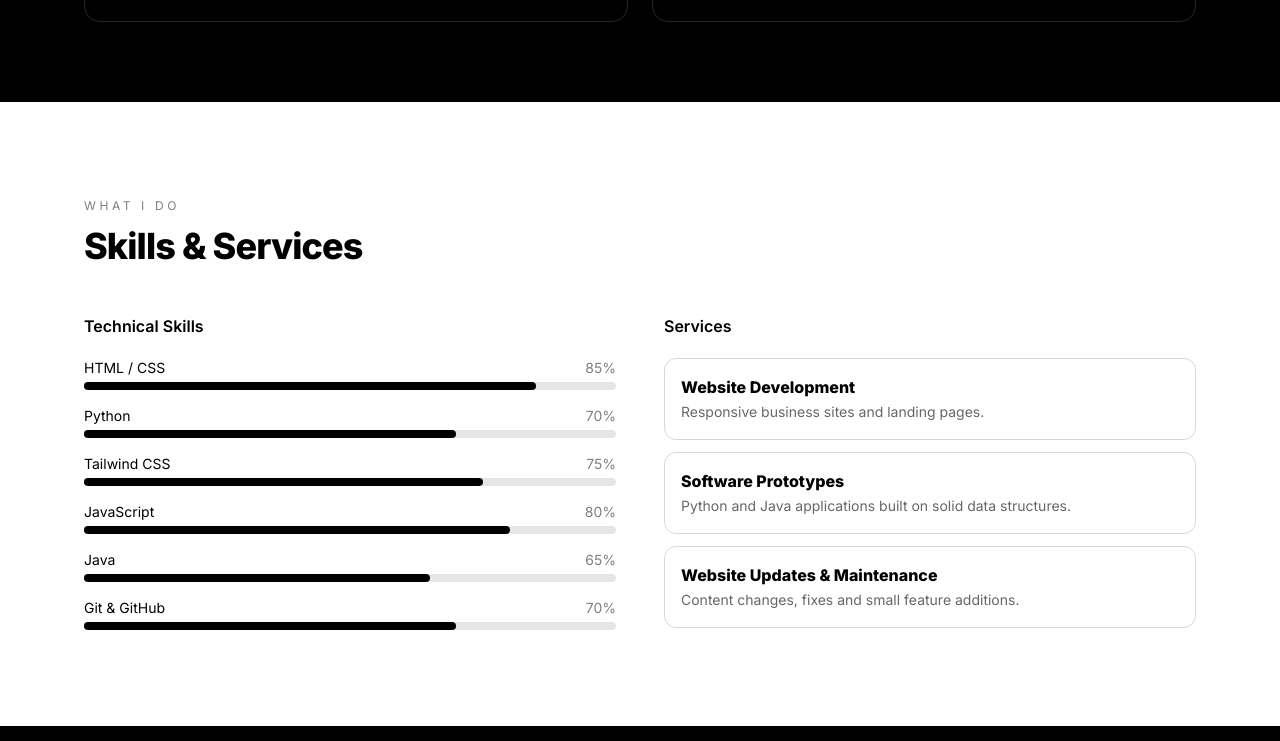
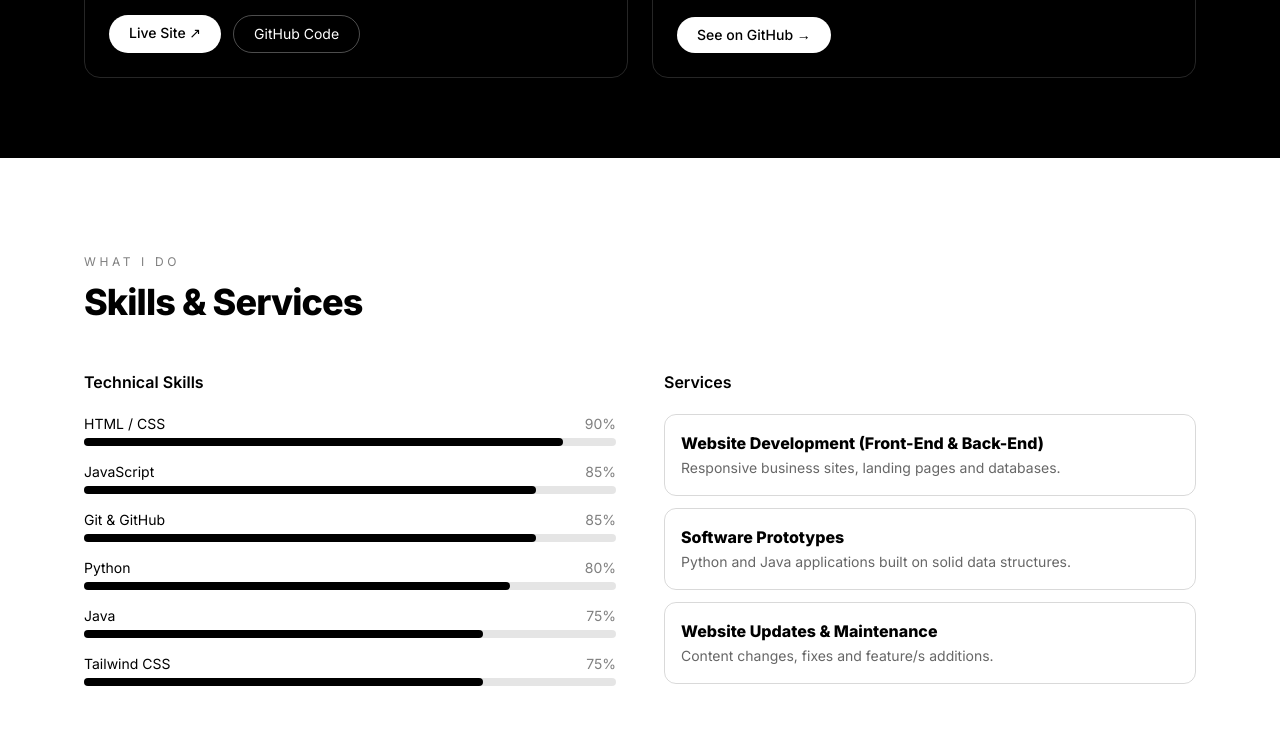
Before and after one commit to jusbyutlang-57-hub/PORTFOLIO-JUSBY-UTLANG, a plain HTML site: page index.html in a window 1280 px wide. Shown: the part 2056-2797 px from the top of the page. Drawn offline with nearby package versions, Linux system fonts and the light colour scheme; files whose address does not match are found by name.

Commit message:
Adjust Technical Skills Percentage, Updated Resume

```diff
--- a/index.html
+++ b/index.html
@@ -72,7 +72,7 @@
    </h1>
    <p class="mt-7 text-lg text-white/70 max-w-xl text-left sm:text-justify">IT student and aspiring developer who builds clean, practical websites and software for real businesses. Based in the Philippines, open to client work.</p>
    <div class="mt-9 flex flex-wrap gap-3">
-    <a href="#projects" class="bg-white text-black px-6 py-3 rounded-full font-medium hover:bg-white/80">View my Work</a>
+    <a href="#projects" class="bg-white text-black px-6 py-3 rounded-full font-medium hover:bg-white/80">View Projects</a>
     <a href="#contact" class="border border-white/30 px-6 py-3 rounded-full font-medium hover:bg-white hover:text-black">Contact Me</a>
    </div>
   </div>
@@ -105,8 +105,8 @@
    <h2 class="mt-3 text-3xl sm:text-4xl font-extrabold tracking-tight">Building Things That People Actually Use</h2>
   </div>
   <div class="md:col-span-3 space-y-5 text-black/75 text-lg">
-   <div class="text-justify"><p>Hi, I’m Jusby, a 2nd Year BS - IT Student who enjoys turning ideas into working software and designing website for personal / business purposes.</p>
-   <p>I use different Artificial Intelligence (AI) Tools to come up with a better solutions to your problem.</p>
+   <div class="text-justify"><p>Hi, I’m Jusby, a 2nd Year BS - IT Student who enjoys turning ideas into working software and designing website for personal / business purposes.</p><br>
+   <p>I use different Artificial Intelligence (AI) Tools to come up with a better solutions to your problem.</p><br>
    <p>I care about clear design, readable code and communication that keeps clients in the loop from first message to final delivery.</p></div>
    <div class="grid sm:grid-cols-3 gap-4 pt-4 text-base">
     <div class="border border-black/15 rounded-xl p-4"><p class="font-semibold">EDUCATION</p><p class="text-black/60">BS - Information Technology Student</p></div>
@@ -120,7 +120,7 @@
 <!-- PROJECTS -->
 <section id="projects">
  <div class="max-w-6xl mx-auto px-5 py-16 md:py-20">
-  <p class="text-xs tracking-[.3em] uppercase text-white/50">Selected work</p>
+  <p class="text-xs tracking-[.3em] uppercase text-white/50">My Works / Projects So Far</p>
   <h2 class="mt-3 text-4xl font-extrabold tracking-tight">My Projects</h2>
 
   <div class="mt-10 grid md:grid-cols-2 gap-6">
@@ -194,35 +194,34 @@
     <div class="space-y-4">
 
      <div>
-      <div class="flex justify-between text-sm mb-1"><span>HTML / CSS</span><span class="text-black/50">85%</span></div>
+      <div class="flex justify-between text-sm mb-1"><span>HTML / CSS</span><span class="text-black/50">90%</span></div>
+      <div class="h-2 bg-black/10 rounded-full"><div class="h-2 bg-black rounded-full" style="width:90%"></div></div>
+     </div>
+
+     <div>
+      <div class="flex justify-between text-sm mb-1"><span>JavaScript</span><span class="text-black/50">85%</span></div>
       <div class="h-2 bg-black/10 rounded-full"><div class="h-2 bg-black rounded-full" style="width:85%"></div></div>
      </div>
 
      <div>
-      <div class="flex justify-between text-sm mb-1"><span>Python</span><span class="text-black/50">70%</span></div>
-      <div class="h-2 bg-black/10 rounded-full"><div class="h-2 bg-black rounded-full" style="width:70%"></div></div>
+      <div class="flex justify-between text-sm mb-1"><span>Git &amp; GitHub</span><span class="text-black/50">85%</span></div>
+      <div class="h-2 bg-black/10 rounded-full"><div class="h-2 bg-black rounded-full" style="width:85%"></div></div>
+     </div>
+
+     <div>
+      <div class="flex justify-between text-sm mb-1"><span>Python</span><span class="text-black/50">80%</span></div>
+      <div class="h-2 bg-black/10 rounded-full"><div class="h-2 bg-black rounded-full" style="width:80%"></div></div>
+     </div>
+
+     <div>
+      <div class="flex justify-between text-sm mb-1"><span>Java</span><span class="text-black/50">75%</span></div>
+      <div class="h-2 bg-black/10 rounded-full"><div class="h-2 bg-black rounded-full" style="width:75%"></div></div>
      </div>
 
      <div>
       <div class="flex justify-between text-sm mb-1"><span>Tailwind CSS</span><span class="text-black/50">75%</span></div>
       <div class="h-2 bg-black/10 rounded-full"><div class="h-2 bg-black rounded-full" style="width:75%"></div></div>
      </div>
-
-     <div>
-      <div class="flex justify-between text-sm mb-1"><span>JavaScript</span><span class="text-black/50">80%</span></div>
-      <div class="h-2 bg-black/10 rounded-full"><div class="h-2 bg-black rounded-full" style="width:80%"></div></div>
-     </div>
-
-     <div>
-      <div class="flex justify-between text-sm mb-1"><span>Java</span><span class="text-black/50">65%</span></div>
-      <div class="h-2 bg-black/10 rounded-full"><div class="h-2 bg-black rounded-full" style="width:65%"></div></div>
-     </div>
-
-     <div>
-      <div class="flex justify-between text-sm mb-1"><span>Git &amp; GitHub</span><span class="text-black/50">70%</span></div>
-      <div class="h-2 bg-black/10 rounded-full"><div class="h-2 bg-black rounded-full" style="width:70%"></div></div>
-     </div>
-
     </div>
    </div>
 
@@ -230,9 +229,9 @@
    <div>
     <h3 class="font-semibold mb-5">Services</h3>
     <ul class="space-y-3">
-     <li class="border border-black/15 rounded-xl p-4"><b>Website Development</b><br><span class="text-black/60 text-sm">Responsive business sites and landing pages.</span></li>
+     <li class="border border-black/15 rounded-xl p-4"><b>Website Development (Front-End & Back-End)</b><br><span class="text-black/60 text-sm">Responsive business sites, landing pages and databases.</span></li>
      <li class="border border-black/15 rounded-xl p-4"><b>Software Prototypes</b><br><span class="text-black/60 text-sm">Python and Java applications built on solid data structures.</span></li>
-     <li class="border border-black/15 rounded-xl p-4"><b>Website Updates &amp; Maintenance</b><br><span class="text-black/60 text-sm">Content changes, fixes and small feature additions.</span></li>
+     <li class="border border-black/15 rounded-xl p-4"><b>Website Updates &amp; Maintenance</b><br><span class="text-black/60 text-sm">Content changes, fixes and feature/s additions.</span></li>
     </ul>
    </div>
 
--- a/style.css
+++ b/style.css
@@ -19,9 +19,9 @@ body {
   to   { opacity: 1; transform: none; }
 }
 .rise { display: inline-block; opacity: 0; animation: rise .7s ease forwards; }
-.d1 { animation-delay: .4s; }
-.d2 { animation-delay: .4s; }
-.d3 { animation-delay: .8s; }
+.d1 { animation-delay: .50s; }
+.d2 { animation-delay: .50s; }
+.d3 { animation-delay: .80s; }
 
 @media (prefers-reduced-motion: reduce) {
   .rise { animation: none; opacity: 1; }
```
Also changed, not shown: 1 other file.
